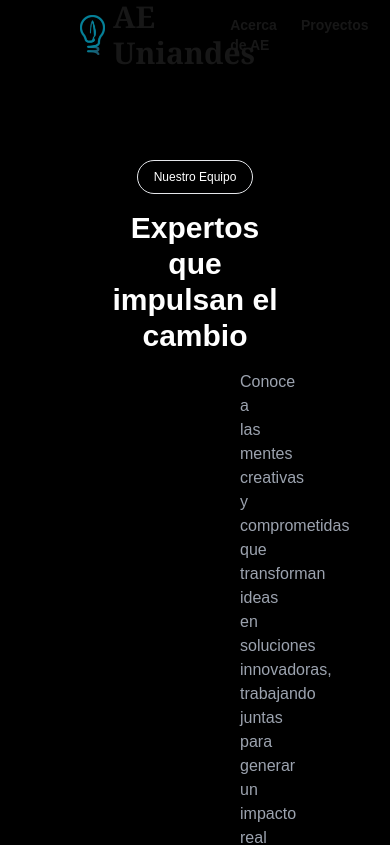
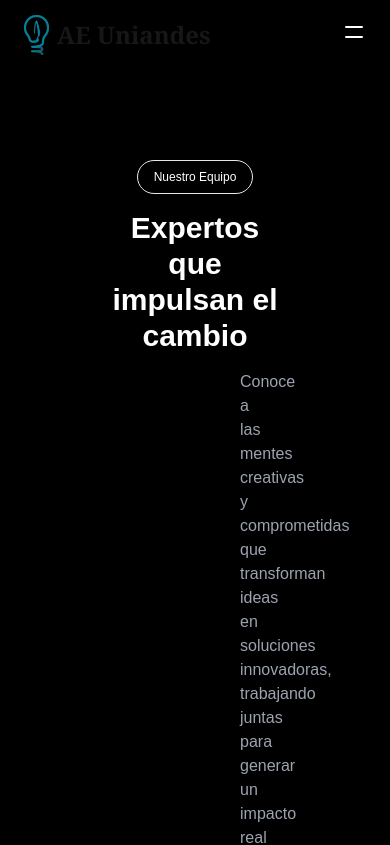
Before and after one commit to manueloff14/ae-uniandes, a Next.js app: page /acerca-de-ae in a window 390 px wide. Shown: the top 845 px of the page. Built offline with nearby package versions, Linux system fonts and the light colour scheme.

Commit message:
agregamos mejoras en el diseño responsive

```diff
--- a/src/app/acerca-de-ae/page.jsx
+++ b/src/app/acerca-de-ae/page.jsx
@@ -1,3 +1,5 @@
+"use client"
+
 import HeaderHome from "@/components/routes/HeaderHome";
 import Footer from "@/components/routes/home/Footer";
 
@@ -7,7 +9,7 @@ export default function AcercaAEPage() {
             <HeaderHome />
 
             <main>
-                <section className="pt-40 pb-24 px-28 bg-black">
+                <section className="py-40 px-28 bg-black">
                     <div className="flex justify-center mb-4">
                         <span className="p-2 px-4 rounded-full border text-xs text-center text-white">
                             Nuestro Equipo
--- a/src/app/page.jsx
+++ b/src/app/page.jsx
@@ -1,6 +1,7 @@
 import PreguntasFrecuentes from "@/components/routes/home/sections/FAQ";
 import Footer from "@/components/routes/home/Footer";
 import HeaderHome from "@/components/routes/HeaderHome";
+import Link from "next/link";
 
 export default function Home() {
     return (
@@ -15,7 +16,7 @@ export default function Home() {
                     />
                     <div className="absolute inset-0 bg-black/50 backdrop-blur-sm"></div>
                     <div className="absolute bottom-0 left-0 w-full h-[10%] bg-gradient-to-t from-black to-transparent"></div>
-                    <div className="absolute top-1/2 left-1/2 transform -translate-x-1/2 -translate-y-1/2 text-center">
+                    <div className="absolute top-1/2 left-1/2 transform -translate-x-1/2 -translate-y-1/2 text-center w-[90%]">
                         <span className="text-xs p-2 px-4 rounded-full border">
                             Unidos para transformar vidas
                         </span>
@@ -44,7 +45,7 @@ export default function Home() {
                     </div>
                 </section>
                 <section className="py-16 bg-black">
-                    <div className="max-w-6xl mx-auto px-28 flex flex-col md:flex-row items-center gap-8">
+                    <div className="max-w-6xl mx-auto px-6 lg:px-28 flex flex-col md:flex-row items-center gap-8">
                         {/* Imagen de placeholder */}
                         <div className="md:w-1/2">
                             <img
@@ -109,6 +110,7 @@ export default function Home() {
                                     imagen: "https://placehold.co/600x400?text=Proyecto+Dos",
                                 },
                             ].map((proyecto) => (
+                                <Link href={"/proyecto"}>
                                     <div
                                         key={proyecto.id}
                                         className="mb-6 break-inside-avoid rounded-3xl shadow-lg flex flex-col"
@@ -159,12 +161,15 @@ export default function Home() {
                                             </button>
                                         </div>
                                     </div>
+                                </Link>
                             ))}
                         </div>
                         <div className="flex justify-center mt-4">
+                            <Link href={"/"}>
                                 <button className="text-black bg-white p-3 px-6 rounded-full text-sm font-bold transition-all duration-300 hover:bg-gray-200 active:scale-95 shadow-md">
                                     Ver todos
                                 </button>
+                            </Link>
                         </div>
                     </div>
                 </section>
--- a/src/components/routes/HeaderHome.jsx
+++ b/src/components/routes/HeaderHome.jsx
@@ -2,6 +2,7 @@
 
 import { useState, useEffect } from "react";
 import Image from "next/image";
+import Link from "next/link";
 
 export default function HeaderHome() {
     const [isScrolled, setIsScrolled] = useState(false);
@@ -17,12 +18,11 @@ export default function HeaderHome() {
 
     return (
         <header
-            className="fixed w-full flex items-center justify-between px-20 py-3 z-[100]"
+            className="fixed w-full flex items-center justify-between px-6 lg:px-20 py-3 z-[100]"
             style={{
-                // Cambia el color y quita el blur cuando se ha hecho scroll
                 backgroundColor: isScrolled ? "black" : "",
                 backdropFilter: isScrolled ? "none" : "",
-                WebkitBackdropFilter: isScrolled ? "none" : "", // Safari
+                WebkitBackdropFilter: isScrolled ? "none" : "",
                 transition:
                     "background-color 0.3s ease, backdrop-filter 0.2s ease",
                 top: 0,
@@ -31,43 +31,47 @@ export default function HeaderHome() {
                 height: "70px",
             }}
         >
-            <div className="flex items-center gap-2">
-                <Image src="/logo.png" alt="Logo" width={25} height={25} />
-                <h2 className="text-3xl font-bold font-serif">AE Uniandes</h2>
-            </div>
-            <div className="flex items-center space-x-6 text-sm font-bold">
+            <Link href="/">
+                <div className="flex items-center gap-2">
+                    <Image src="/logo.png" alt="Logo" width={25} height={25} />
+                    {/* El título solo se muestra en pantallas grandes */}
+                    <h2 className="text-2xl sm:text-3xl font-bold font-serif">
+                        AE Uniandes
+                    </h2>
+                </div>
+            </Link>
+
+            {/* Menú de escritorio */}
+            <div className="hidden lg:flex items-center space-x-6 text-sm font-bold">
                 <ul className="flex space-x-6">
                     <li>
-                        <a href="/acerca" className="hover:underline">
+                        <Link href="/acerca-de-ae" className="hover:underline">
                             Acerca de AE
-                        </a>
+                        </Link>
                     </li>
                     <li>
-                        <a href="/proyectos" className="hover:underline">
+                        <Link href="/proyectos" className="hover:underline">
                             Proyectos
-                        </a>
+                        </Link>
                     </li>
                     <li>
-                        <a href="/eventos" className="hover:underline">
+                        <Link href="/eventos" className="hover:underline">
                             Eventos
-                        </a>
+                        </Link>
                     </li>
                     <li>
-                        <a href="/blog" className="hover:underline">
+                        <Link href="/blog" className="hover:underline">
                             Blog
-                        </a>
+                        </Link>
                     </li>
                 </ul>
                 <div className="flex items-center gap-2 bg-[#000000] rounded-full p-1 border border-gray-600">
-                    {/* Botón secundario a la izquierda */}
                     <button
                         type="button"
                         className="bg-[#161616] text-white px-4 py-2 rounded-full"
                     >
                         Contacto
                     </button>
-
-                    {/* Botón principal a la derecha con degradado */}
                     <button
                         type="button"
                         className="bg-gradient-to-r from-blue-500 to-blue-800 text-white px-4 py-2 rounded-full"
@@ -76,6 +80,36 @@ export default function HeaderHome() {
                     </button>
                 </div>
             </div>
+
+            {/* Ícono de menú para dispositivos móviles */}
+            <div className="lg:hidden">
+                <button type="button">
+                    <svg
+                        className="w-6 h-6 text-white"
+                        fill="none"
+                        stroke="currentColor"
+                        viewBox="0 0 24 24"
+                        xmlns="http://www.w3.org/2000/svg"
+                    >
+                        <line
+                            x1="4"
+                            y1="7"
+                            x2="20"
+                            y2="7"
+                            strokeWidth="2"
+                            strokeLinecap="round"
+                        />
+                        <line
+                            x1="4"
+                            y1="17"
+                            x2="20"
+                            y2="17"
+                            strokeWidth="2"
+                            strokeLinecap="round"
+                        />
+                    </svg>
+                </button>
+            </div>
         </header>
     );
 }
--- a/src/components/routes/home/sections/FAQ.jsx
+++ b/src/components/routes/home/sections/FAQ.jsx
@@ -36,7 +36,7 @@ export default function PreguntasFrecuentes() {
 
     return (
         <section className="py-16 bg-black">
-            <div className="px-48 mx-auto">
+            <div className="px-6 lg:px-48 mx-auto">
                 <h2 className="text-center text-2xl font-bold text-gray-100 mb-6">
                     Preguntas Frecuentes
                 </h2>
@@ -45,7 +45,7 @@ export default function PreguntasFrecuentes() {
                         <div key={index}>
                             <button
                                 onClick={() => toggleFAQ(index)}
-                                className="w-full text-left flex items-center justify-between bg-[#111111] px-6 py-3 rounded-full"
+                                className="w-full text-left flex items-center justify-between bg-[#111111] px-6 py-3 rounded-3xl lg:rounded-full"
                             >
                                 <h3 className="text-lg font-semibold text-gray-200">
                                     {faq.pregunta}
```
Also changed, not shown: src/components/routes/home/Footer.jsx (+11 -11 lines). Lines whose indentation alone changed are shown as unchanged.
